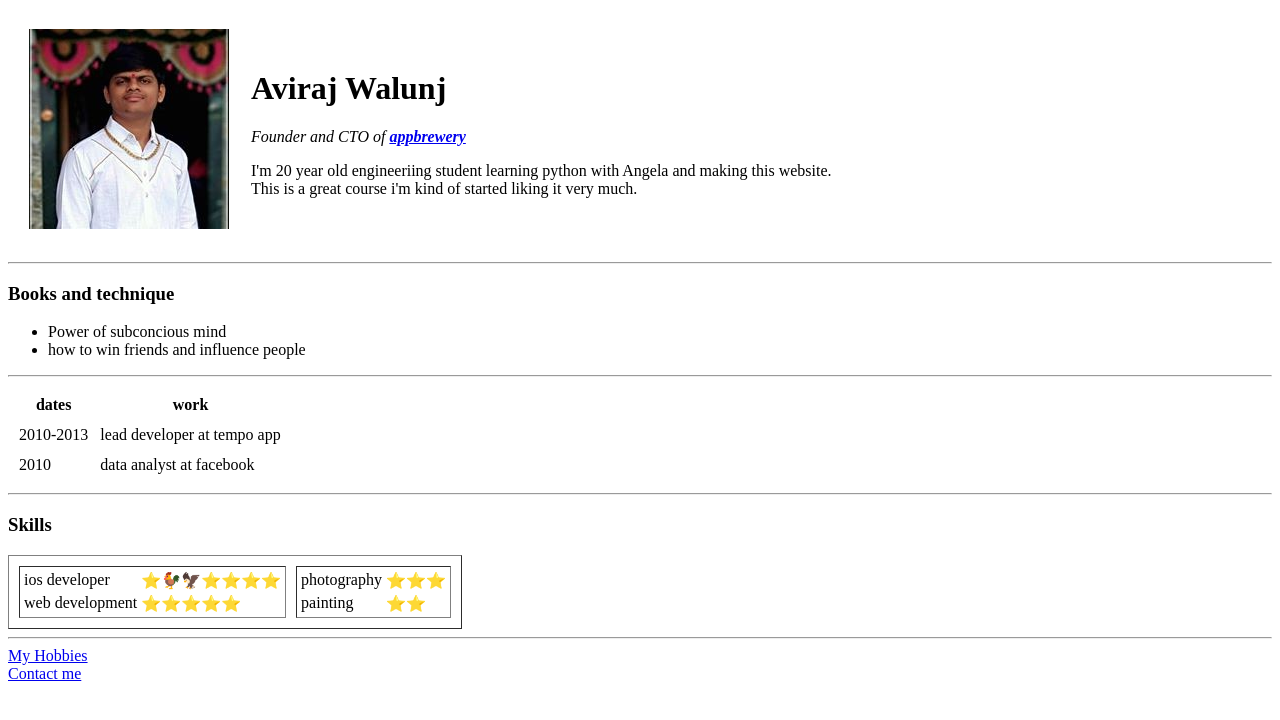
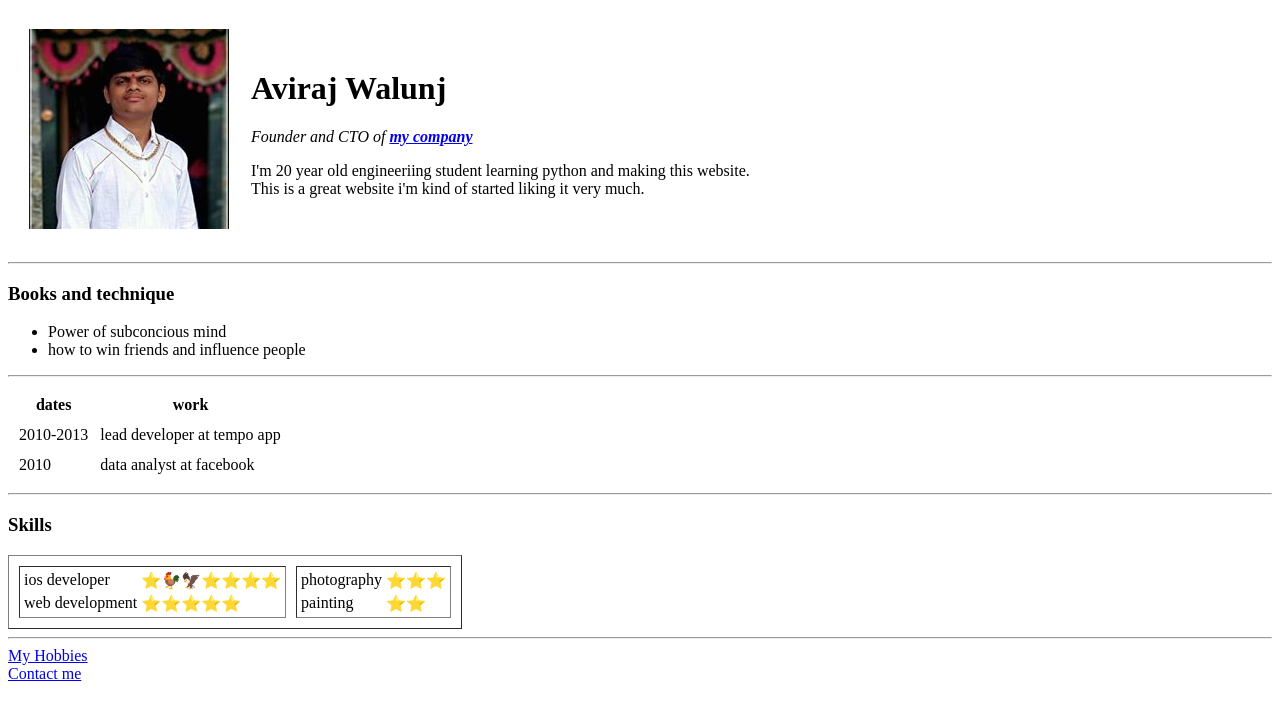
Before and after one commit to avirajwalunj/cv, a plain HTML site: page index.html in a window 1280 px wide. Drawn offline with Linux system fonts and the light colour scheme.

Commit message:
Update index.html

```diff
--- a/index.html
+++ b/index.html
@@ -12,10 +12,10 @@
       <td><img src="my pofile.jpeg" alt="John Wick"></td>
       <td>
         <h1>Aviraj Walunj</h1>
-        <p><em>Founder and CTO of <strong><a href="https://app.photobucket.com/signup">appbrewery</a></strong></em></p>
-        <p> I'm 20 year old engineeriing student learning python with Angela and making this website.
+        <p><em>Founder and CTO of <strong><a href="https://app.photobucket.com/signup">my company</a></strong></em></p>
+        <p> I'm 20 year old engineeriing student learning python and making this website.
           <br>
-          This is a great course i'm kind of started liking it very much.
+          This is a great website i'm kind of started liking it very much.
         </p>
       </td>
     </tr>
```
